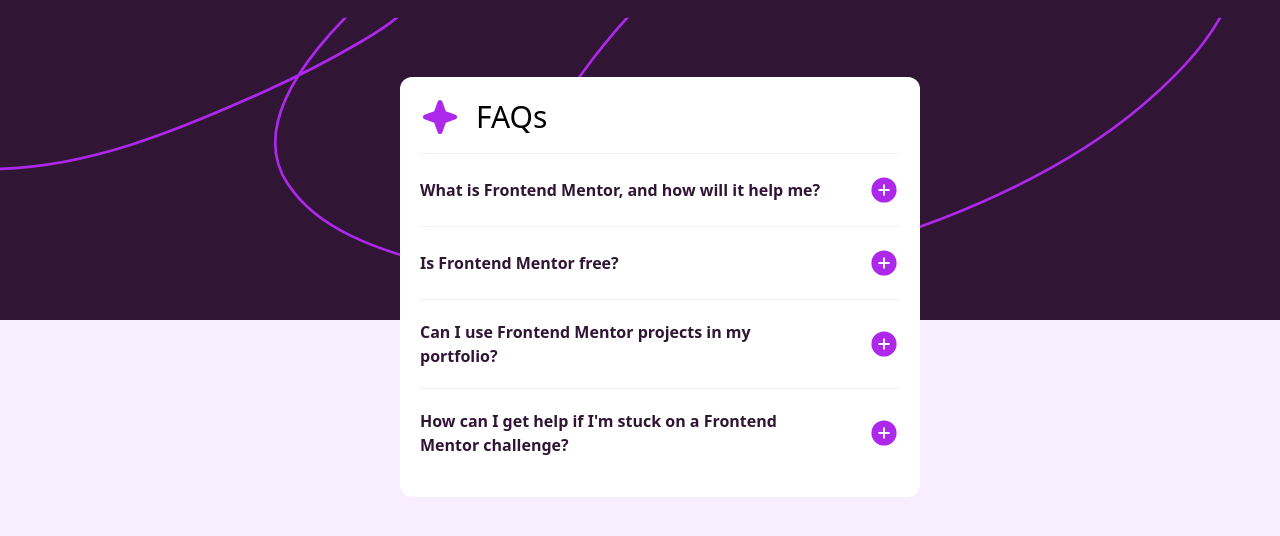
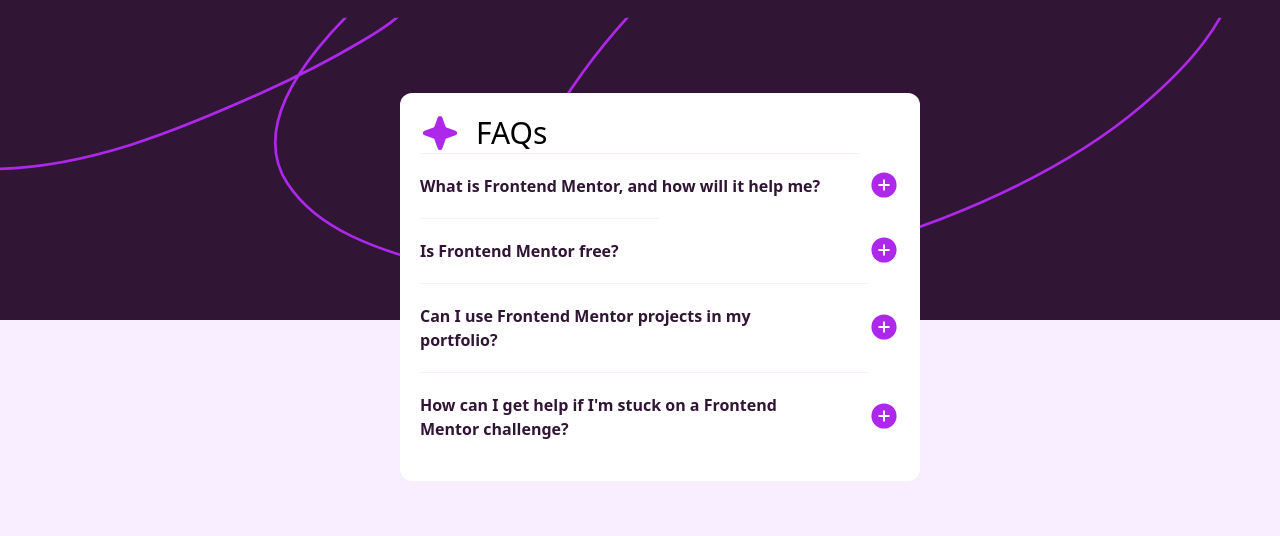
Before and after one commit to caner404/faq-accordion, a React (Vite) app: page / in a window 1280 px wide. Shown: the top 536 px of the page. Built offline with nearby package versions, Linux system fonts and the light colour scheme.

Commit message:
use <details> and <summary> for accessibility

```diff
--- a/src/FAQAccordion.tsx
+++ b/src/FAQAccordion.tsx
@@ -30,12 +30,12 @@
   ];
 
   return (
-    <div className='flex flex-col justify-center gap-4 rounded-xl m-5 p-5  bg-white z-50 absolute top-[18%] mt sm:top-1/3 sm:left-1/2 sm:-translate-x-1/2 sm:-translate-y-1/2 sm:w-[520px]'>
+    <div className='flex flex-col justify-center rounded-xl m-5 p-5  bg-white z-50 absolute top-[18%] mt sm:top-1/3 sm:left-1/2 sm:-translate-x-1/2 sm:-translate-y-1/2 sm:w-[520px]'>
       <header className='flex items-center gap-4'>
         <IconStar />
         <h1 className='text-3xl sm:text[3.5rem]'>FAQs</h1>
       </header>
-      <section>
+
       <Accordion.Root>
         {faq.map((question) => {
           return (
@@ -49,7 +49,6 @@
           );
         })}
       </Accordion.Root>
-      </section>
     </div>
   );
 }
--- a/src/accordion/Accordion.tsx
+++ b/src/accordion/Accordion.tsx
@@ -24,25 +24,24 @@
 }
 
 function AccordionItem({ children, id }: PropsWithChildren<{ id: string }>) {
-  return (
-    <AccordionItemContext.Provider value={{ id }}>
-      <div>{children}</div>
-    </AccordionItemContext.Provider>
-  );
+  return <AccordionItemContext.Provider value={{ id }}>{children}</AccordionItemContext.Provider>;
 }
 
 function AccordionTrigger({ children }: PropsWithChildren) {
   const { openItem, toggle } = useAccordionContext();
   const { id } = useAccordionItemContext();
   return (
-    <div
+    <section
+      className='flex justify-between items-center'
       onClick={() => toggle(id)}
-      className='flex items-center justify-between gap-10 border-t border-light-pink py-5 hover:cursor-pointer'
     >
-      <h2 className='font-semibold text-dark-purple hover:text-custom-pink text-base'>{children}</h2>
-
+      <details className='flex items-center justify-between gap-10 border-t border-light-pink py-5 hover:cursor-pointer'>
+        <summary className='font-semibold text-dark-purple hover:text-custom-pink text-base list-none'>
+          {children}
+        </summary>
+      </details>
       <button aria-label='Button Open or Close question'>{openItem === id ? <IconMinus /> : <IconPlus />}</button>
-    </div>
+    </section>
   );
 }
 
```
Lines whose indentation alone changed are shown as unchanged.
